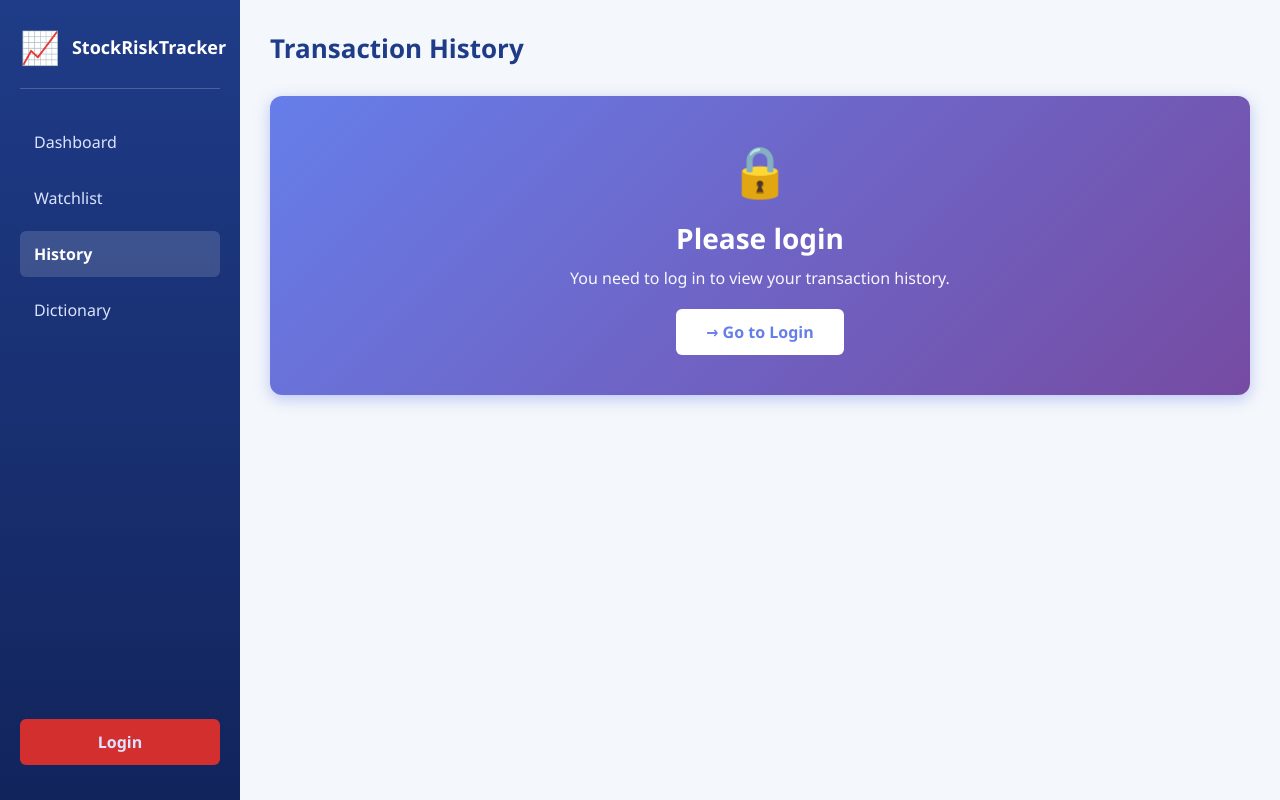
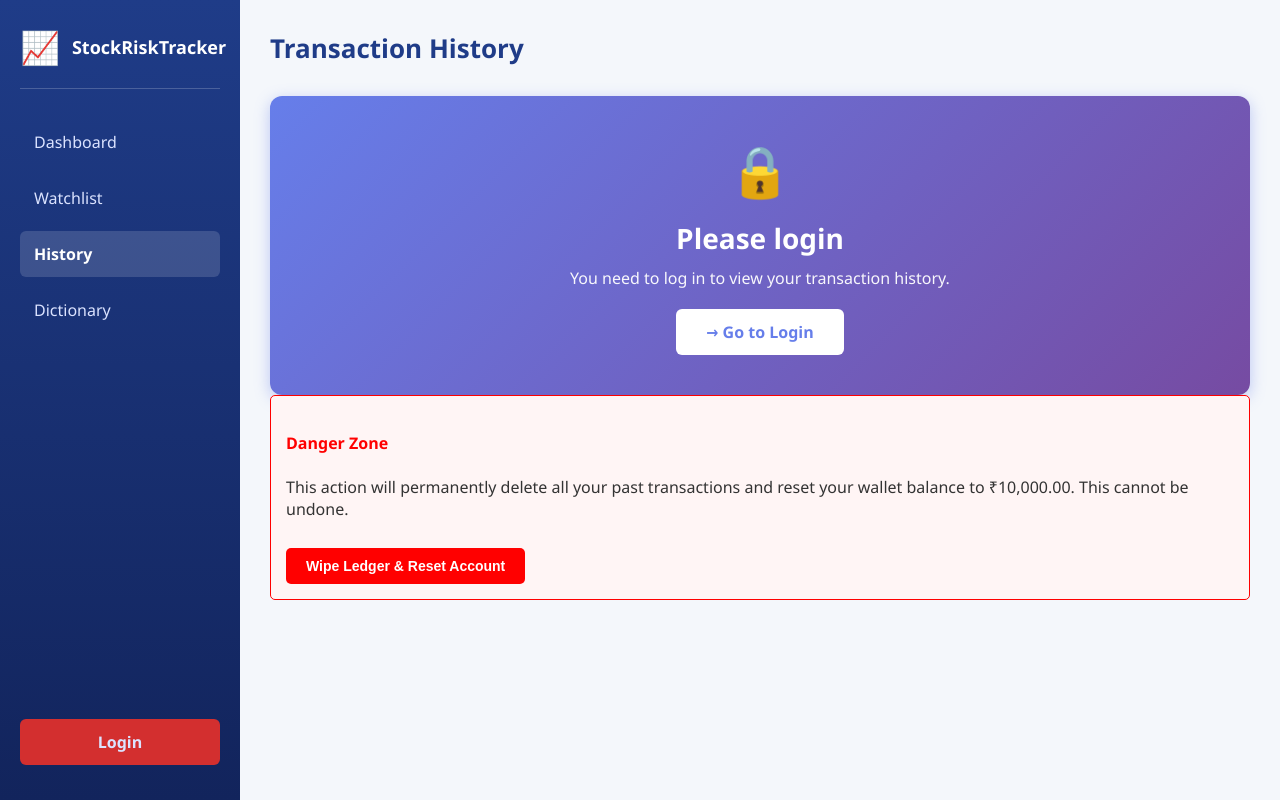
Before and after one commit to Tanish428/StockRiskTracker, a Django app: page /tracker/history/ in a window 1280 px wide. Run offline with Django 4.2, Linux system fonts and the light colour scheme.

Commit message:
Add reset account functionality

```diff
--- a/stock_risk_manager/templates/history.html
+++ b/stock_risk_manager/templates/history.html
@@ -183,6 +183,17 @@
             </div>
             {% endif %}
         {% endif %}
+        <div class="mt-4 mb-4" style="border: 1px solid red; padding: 15px; border-radius: 5px; background-color: #fff5f5;">
+    <h4 style="color: red;">Danger Zone</h4>
+    <p>This action will permanently delete all your past transactions and reset your wallet balance to ₹10,000.00. This cannot be undone.</p>
+
+    <form action="{% url 'reset_account' %}" method="POST" onsubmit="return confirm('CRITICAL WARNING: This will permanently wipe your entire trading history and reset your wallet. Are you absolutely sure you want to proceed?');">
+        {% csrf_token %}
+        <button type="submit" style="background-color: red; color: white; padding: 10px 20px; border: none; border-radius: 5px; cursor: pointer; font-weight: bold;">
+            Wipe Ledger & Reset Account
+        </button>
+    </form>
+</div>
 
     </div>
 </div>
--- a/stock_risk_manager/tracker/urls.py
+++ b/stock_risk_manager/tracker/urls.py
@@ -25,4 +25,6 @@ urlpatterns = [
     path('watchlist/add/', views.add_to_watchlist, name='add_to_watchlist'),
     path('watchlist/remove/<int:item_id>/', views.remove_from_watchlist, name='remove_from_watchlist'),
     path('update-profile/', views.update_profile, name='update_profile'),
+    path('reset-account/', views.reset_account, name='reset_account'),
+
 ]
--- a/stock_risk_manager/tracker/views.py
+++ b/stock_risk_manager/tracker/views.py
@@ -403,54 +403,72 @@ def sell_stock(request):
 
     return redirect('dashboard')
 
+@login_required
 def watchlist(request):
-    # Check if user is authenticated
-    if not request.user.is_authenticated:
-        context = {
-            'is_guest': True,
-            'message': 'Please login to view your watchlist.'
-        }
-        return render(request, 'watchlist.html', context)
-
     # 1. Fetch user's watchlist from Database
     saved_stocks = Watchlist.objects.filter(user=request.user).order_by('-added_at')
 
+    # If the watchlist is empty, skip the API entirely
+    if not saved_stocks:
+        return render(request, 'watchlist.html', {'watchlist': []})
+
+    # 2. THE SHIELD: Compile the Grocery List
+    # Extract just the symbols into a list: ['AAPL', 'TSLA', 'RELIANCE.NS']
+    ticker_symbols = [item.ticker for item in saved_stocks]
+    # Join them into a single string: "AAPL TSLA RELIANCE.NS"
+    tickers_string = " ".join(ticker_symbols)
+
     watchlist_data = []
 
-    # 2. Fetch Live Data for each stock
-    for item in saved_stocks:
-        try:
-            stock = yf.Ticker(item.ticker)
+    try:
+        # 3. ONE NETWORK CALL. We ask Yahoo once for everything.
+        print(f"DEBUG [WATCHLIST]: Fetching batch data for: {tickers_string}")
+        batch_data = yf.Tickers(tickers_string)
 
-            # Use fast_info for speed (avoid .info in loops if possible)
-            current_price = stock.fast_info.last_price
-            previous_close = stock.fast_info.previous_close
+        # 4. Loop through the local memory, NOT the internet
+        for item in saved_stocks:
+            try:
+                # Access the pre-downloaded data from memory
+                stock = batch_data.tickers[item.ticker]
+                current_price = stock.fast_info.last_price
+                previous_close = stock.fast_info.previous_close
 
-            # Calculate Change %
-            change_percent = ((current_price - previous_close) / previous_close) * 100
+                if current_price is None or previous_close is None:
+                    raise ValueError("Incomplete data")
 
-            # Determine Risk (Simplified: High Volatility = Risky)
-            # We use 'change_percent' as a proxy for volatility here to keep it fast
-            risk_status = "RISKY" if abs(change_percent) > 2 else "SAFE"
+                # Calculate Change %
+                change_percent = ((current_price - previous_close) / previous_close) * 100
+                risk_status = "RISKY" if abs(change_percent) > 2 else "SAFE"
 
+                watchlist_data.append({
+                    'id': item.id,
+                    'symbol': item.ticker,
+                    'price': round(current_price, 2),
+                    'change': round(change_percent, 2),
+                    'risk': risk_status
+                })
+            except Exception as e:
+                # If one stock fails (e.g. delisted), catch it and let the others load
+                print(f"DEBUG [WATCHLIST]: Failed to parse {item.ticker} - {e}")
+                watchlist_data.append({
+                    'id': item.id,
+                    'symbol': item.ticker,
+                    'price': "Error",
+                    'change': 0,
+                    'risk': "Unknown"
+                })
+
+    except Exception as e:
+        # If the single network call completely fails
+        print(f"CRITICAL [WATCHLIST BATCH ERROR]: {e}")
+        messages.error(request, "Failed to load live market data. Showing partial list.")
+        # Fallback: Still show the tickers so the user can delete them if needed
+        for item in saved_stocks:
             watchlist_data.append({
-                'id': item.id,  # Needed for delete button
-                'symbol': item.ticker,
-                'price': round(current_price, 2),
-                'change': round(change_percent, 2),
-                'risk': risk_status
-            })
-        except Exception as e:
-            # If stock data fails, show error placeholder
-            watchlist_data.append({
-                'id': item.id,
-                'symbol': item.ticker,
-                'price': "Error",
-                'change': 0,
-                'risk': "Unknown"
+                'id': item.id, 'symbol': item.ticker, 'price': "---", 'change': 0, 'risk': "---"
             })
 
-    return render(request, 'watchlist.html', {'watchlist': watchlist_data, 'is_guest': False})
+    return render(request, 'watchlist.html', {'watchlist': watchlist_data})
 
 @login_required
 def add_to_watchlist(request):
@@ -537,3 +555,21 @@ def update_profile(request):
         return redirect("profile")
 
     return render(request, "update_profile.html")
+
+@login_required
+def reset_account(request):
+    # SECURITY: Only accept POST requests to prevent accidental/malicious URL triggering
+    if request.method == "POST":
+        # 1. Wipe the immutable ledger for this specific user
+        Transaction.objects.filter(user=request.user).delete()
+
+        # 2. Reset the bank
+        profile = Profile.objects.get(user=request.user)
+        profile.wallet_balance = Decimal('10000.00')
+        profile.save()
+
+        messages.success(request, "SYSTEM RESET: Your ledger has been wiped and wallet restored to ₹10,000.00.")
+        return redirect('history')
+
+    # If they try to navigate here via the URL bar (GET request), kick them away
+    return redirect('history')
```
Also changed, not shown: stock_risk_manager/db.sqlite3.
